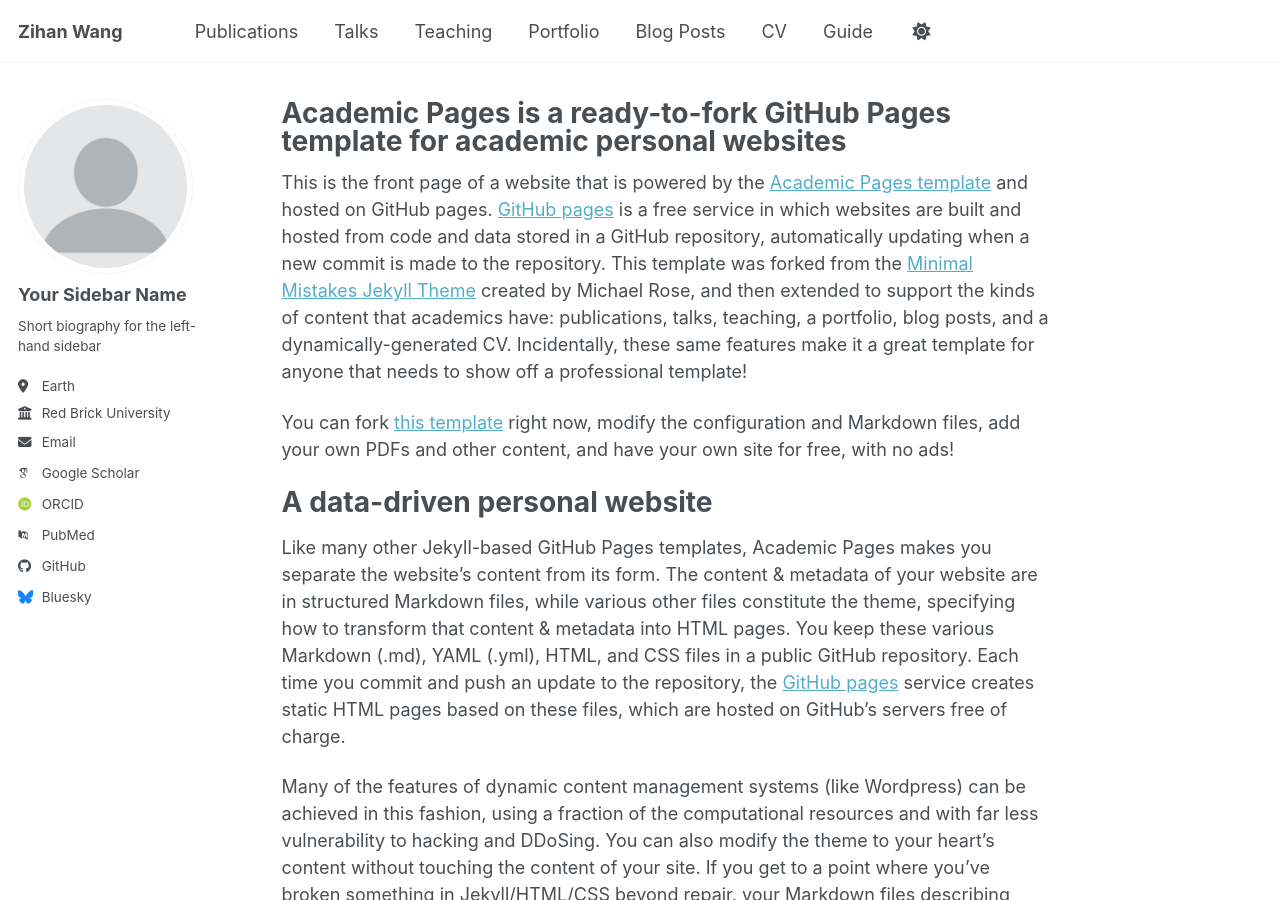
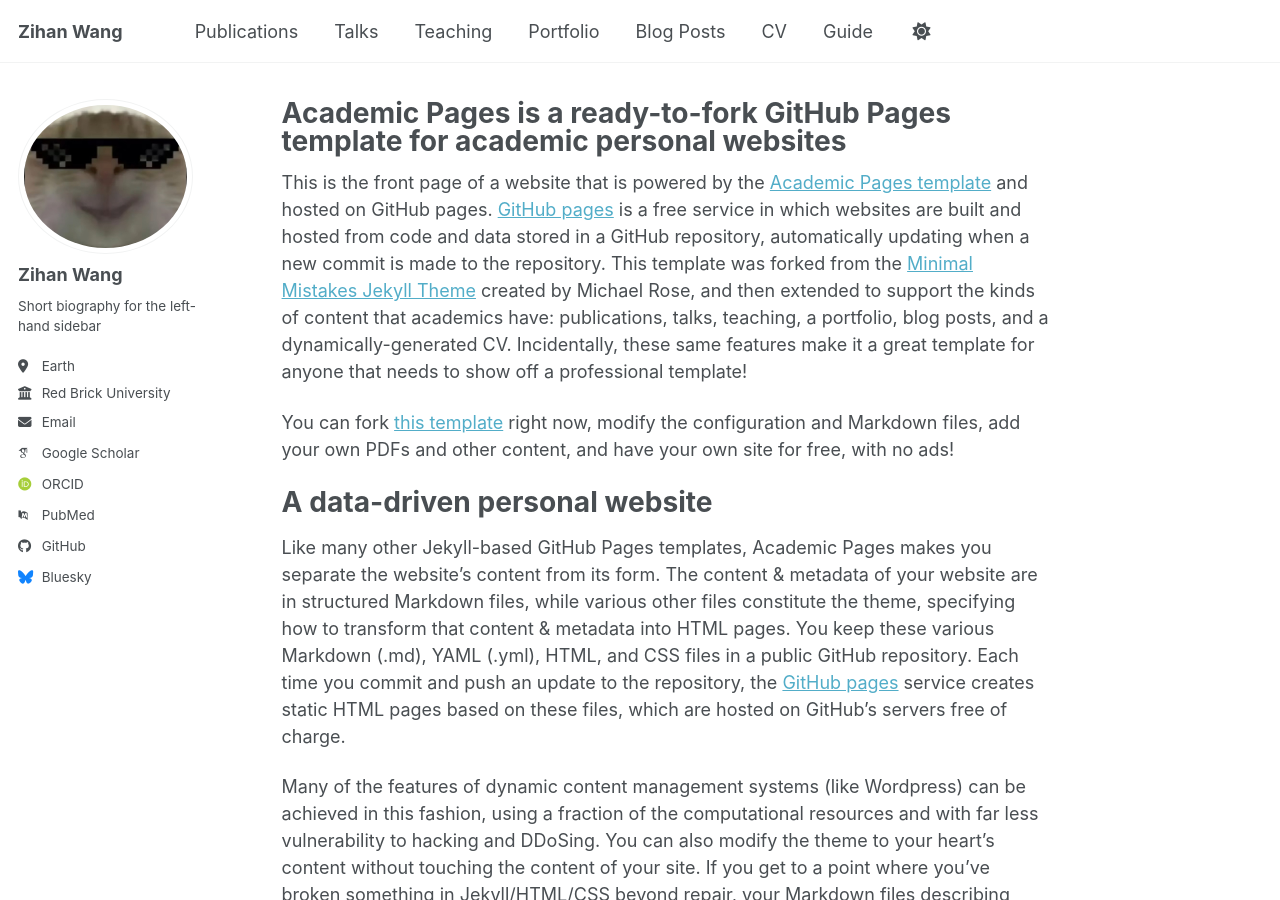
Before and after one commit to ZaneWang66/ZaneWang66.github.io, a Jekyll site: the page built from _pages/about.md, in a window 1280 px wide and 900 px high. Built offline with Jekyll 4.4.1, drawn with Linux system fonts in a browser that asks for light colours; some web fonts are replaced; a script bundle is joined from its source files by our own code; library files that are not in the unit come from our copies.

Commit message:
Update _config.yml

```diff
--- a/_config.yml
+++ b/_config.yml
@@ -23,8 +23,8 @@
 #               Additional customization can be done by editing /_includes/author-profile.html
 author:
   # Biographic information
-  avatar           : "profile.png"
-  name             : "Your Sidebar Name"
+  avatar           : "墨镜微笑.jpg"
+  name             : "Zihan Wang"
   pronouns         : # example: "she/her"
   bio              : "Short biography for the left-hand sidebar"
   location         : "Earth"
```
